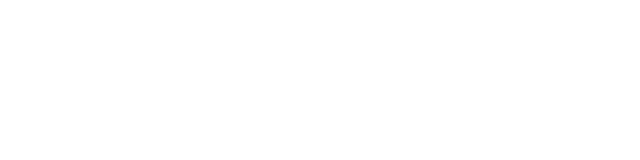
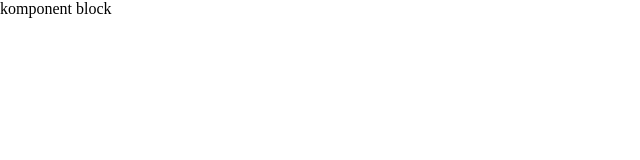
Before and after one commit to szu-szy/react-pol32, a React (Create React App) app: page / in a window 1280 px wide. Shown: the top 160 px of the page, without its empty margins (0-640 px from the left). Built offline with nearby package versions, Linux system fonts and the light colour scheme.

Commit message:
created block komponent

```diff
--- a/src/App.tsx
+++ b/src/App.tsx
@@ -1,8 +1,12 @@
 import "./App.scss";
-import Header from "./components/Header/Header";
+import Block from "./components/Block/Block";
 
 const App = () => {
-  return <div className="App"></div>;
+  return (
+    <div className="App">
+      <Block />
+    </div>
+  );
 };
 
 export default App;
--- /dev/null
+++ b/src/components/Block/Block.tsx
@@ -0,0 +1,14 @@
+import { Component } from "react";
+
+// pamietamy o dziedziczeniu z Component (biblioteka React)
+class Block extends Component {
+  getItem() {}
+  // pamietamy, że musi zawierać metode render
+  render() {
+    // metoda render musi zwracac JSX (HTML + JS)
+    return <div>komponent block</div>;
+  }
+}
+
+// pamietamy aby wyexportować komponent za pomoca export default
+export default Block;
```
